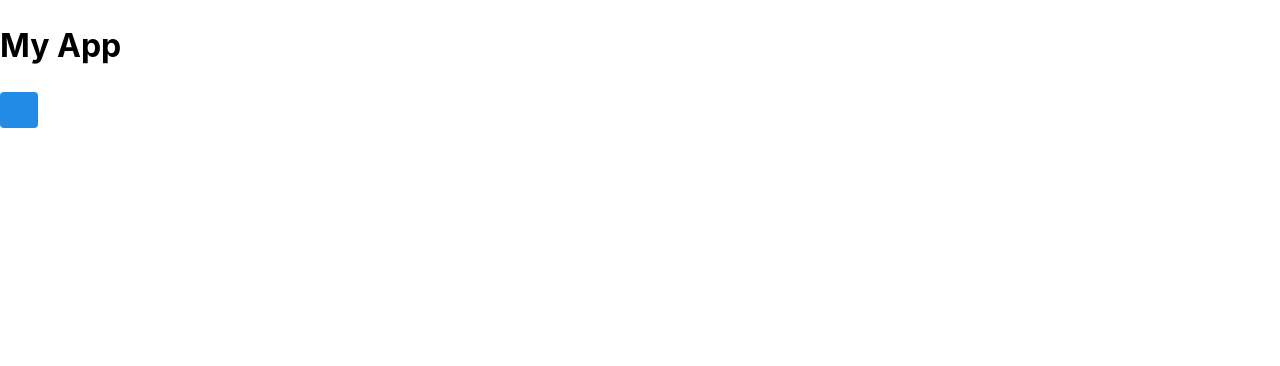
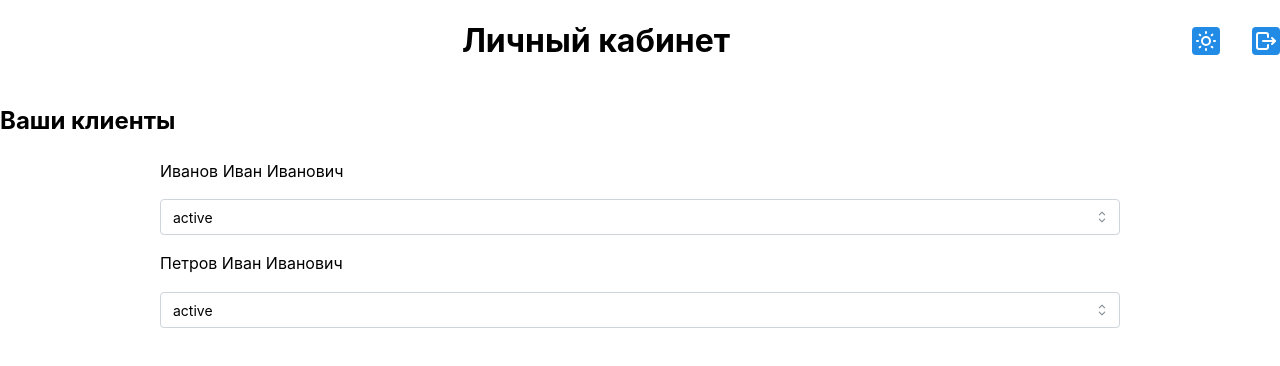
Before and after one commit to Uncp1/aton-test, a React (Vite) app: page / in a window 1280 px wide. Shown: the top 366 px of the page. Built offline with nearby package versions, Linux system fonts and the light colour scheme.

Commit message:
basic functionality

```diff
--- a/package.json
+++ b/package.json
@@ -21,6 +21,7 @@
   "dependencies": {
     "@mantine/core": "7.8.0",
     "@mantine/hooks": "7.8.0",
+    "@tabler/icons-react": "^3.2.0",
     "react": "^18.2.0",
     "react-dom": "^18.2.0",
     "react-router-dom": "^6.22.3"
--- /dev/null
+++ b/src/components/client-item/client-item.module.css
@@ -0,0 +1,4 @@
+.client {
+  max-width: 960px;
+  margin: auto;
+}
--- /dev/null
+++ b/src/components/client-item/client-item.tsx
@@ -0,0 +1,28 @@
+import { FC } from 'react';
+import { Select } from '@mantine/core';
+import styles from './client-item.module.css';
+
+interface IClient {
+  lastName: string;
+  firstName: string;
+  surname: string;
+  status: string;
+}
+
+const ClientItem: FC<IClient> = ({ lastName, firstName, surname, status }) => {
+  const changeClientStatus = () => {
+    // TODO: change client status
+  };
+
+  return (
+    <div className={styles.client}>
+      <p>
+        {lastName} {firstName} {surname}
+      </p>
+
+      <Select value={status} data={['active', 'finished']} onChange={changeClientStatus} />
+    </div>
+  );
+};
+
+export default ClientItem;
--- /dev/null
+++ b/src/components/header/header.module.css
@@ -0,0 +1,24 @@
+.header {
+  display: flex;
+  padding: 16px 0;
+}
+
+.header__content {
+  display: flex;
+  justify-content: center;
+  align-items: center;
+  max-width: 1280px;
+  width: 100%;
+  margin: auto;
+}
+
+.header__actions {
+  display: flex;
+  gap: 32px;
+}
+
+.header__title {
+  flex-grow: 1;
+  text-align: center;
+  margin: 0;
+}
--- a/src/components/header/header.tsx
+++ b/src/components/header/header.tsx
@@ -1,8 +1,11 @@
-import { Button, useMantineColorScheme } from '@mantine/core';
-import { FC } from 'react';
+import { FC, useState } from 'react';
+import { ActionIcon, Modal, useMantineColorScheme } from '@mantine/core';
+import { IconLogout, IconSun } from '@tabler/icons-react';
+import styles from './header.module.css';
 
 const Header: FC = () => {
   const { colorScheme, setColorScheme } = useMantineColorScheme();
+  const [logoutModal, setLogoutModal] = useState(false);
   const toggleTheme = () => {
     if (colorScheme === 'dark') {
       setColorScheme('light');
@@ -10,10 +13,26 @@ const Header: FC = () => {
       setColorScheme('dark');
     }
   };
+  const logOut = () => {
+    // TODO: log out
+  };
   return (
-    <header>
-      <h1>My App</h1>
-      <Button onClick={toggleTheme} />
+    <header className={styles.header}>
+      <div className={styles.header__content}>
+        <h1 className={styles.header__title}>Личный кабинет</h1>
+
+        <div className={styles.header__actions}>
+          <ActionIcon onClick={toggleTheme}>
+            <IconSun />
+          </ActionIcon>
+          <ActionIcon onClick={logOut}>
+            <IconLogout />
+          </ActionIcon>
+        </div>
+      </div>
+      <Modal opened={logoutModal} onClose={logOut} title="Authentication">
+        {/* Modal content */}
+      </Modal>
     </header>
   );
 };
--- a/src/pages/Home.page.tsx
+++ b/src/pages/Home.page.tsx
@@ -1,3 +1,35 @@
+import ClientItem from '@/components/client-item/client-item';
+import styles from './styles.module.css';
+
 export function HomePage() {
-  return <></>;
+  const clientsData = [
+    {
+      lastName: 'Иванов',
+      firstName: 'Иван',
+      surname: 'Иванович',
+      status: 'active',
+    },
+    {
+      lastName: 'Петров',
+      firstName: 'Иван',
+      surname: 'Иванович',
+      status: 'active',
+    },
+  ];
+  return (
+    <main className={styles.clients}>
+      <h2>Ваши клиенты</h2>
+      <div>
+        {clientsData.map((item, index) => (
+          <ClientItem
+            key={index}
+            lastName={item.lastName}
+            firstName={item.firstName}
+            surname={item.surname}
+            status={item.status}
+          />
+        ))}
+      </div>
+    </main>
+  );
 }
--- a/src/pages/login/Login.page.tsx
+++ b/src/pages/login/Login.page.tsx
@@ -3,14 +3,18 @@ import { Button, PasswordInput, TextInput } from '@mantine/core';
 import styles from './login.module.css';
 
 const LoginPage: FC = () => {
-  const hi = 'hi';
+  const fetchLogin = async () => {
+    // TODO: fetch login
+  };
   return (
     <main className={styles.layout}>
-      <TextInput radius="xl" placeholder="Username" />
-      <PasswordInput radius="xl" placeholder="Password" />
-      <Button variant="light" radius="xl">
-        login
-      </Button>
+      <form onSubmit={fetchLogin}>
+        <TextInput radius="xl" placeholder="Username" />
+        <PasswordInput radius="xl" placeholder="Password" />
+        <Button variant="light" radius="xl">
+          login
+        </Button>
+      </form>
     </main>
   );
 };
```
Also changed, not shown: src/pages/styles.module.css (added), 2 other files (tests, documents, lock files or other folders).
